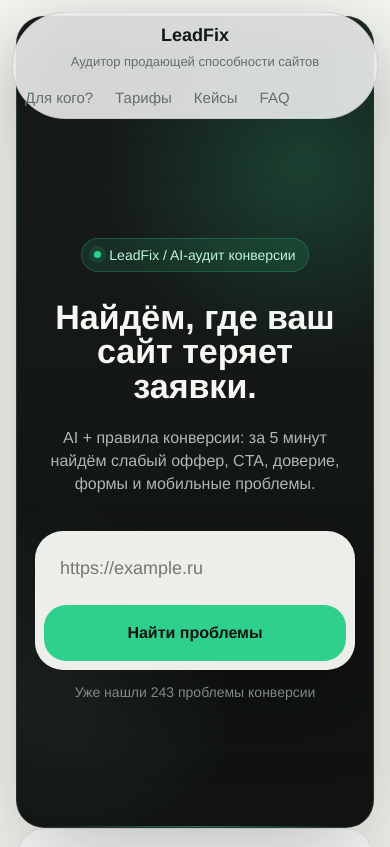
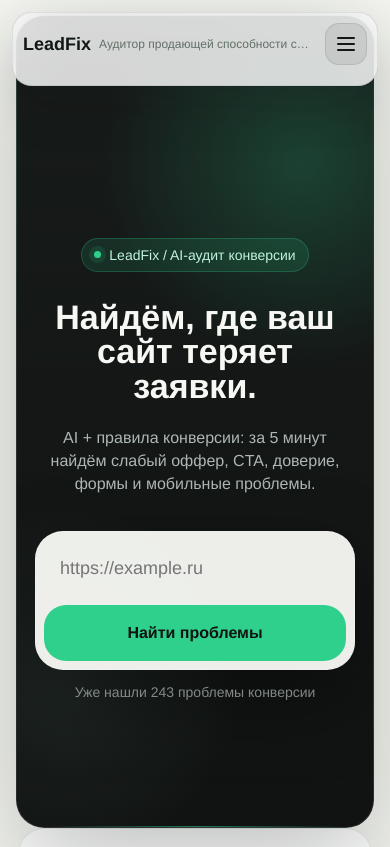
Before and after one commit to arefyevv/leadfix, a Next.js app: page / in a window 390 px wide. Shown: the top 847 px of the page. Built offline with nearby package versions, Linux system fonts and the light colour scheme.

Commit message:
Fix mobile header menu

```diff
--- a/app/globals.css
+++ b/app/globals.css
@@ -63,7 +63,11 @@
 .nav { display: flex; align-items: center; gap: 22px; margin-left: auto; }
 .nav a { color: var(--dark-muted); font-size: 15px; text-decoration: none; }
 .nav a:hover { color: var(--dark-ink); }
-.header__button, .report-button, .checkout-submit, .pdf-button {
+.menu-toggle,
+.nav__audit {
+  display: none;
+}
+.header__button, .nav__audit, .report-button, .checkout-submit, .pdf-button {
   border: 0;
   outline: none;
   transition: transform .2s ease, box-shadow .2s ease, background .2s ease;
@@ -76,6 +80,11 @@
   border-radius: 999px;
   font-size: 15px;
   font-weight: 700;
+}
+.header__button:active,
+.nav__audit:active,
+.menu-toggle:active {
+  transform: translateY(1px);
 }
 
 .hero, .analysis, .report, .checkout, .full-report {
@@ -672,10 +681,85 @@
 .final-cta h3 { margin: 0; font-size: clamp(28px, 4vw, 44px); line-height: 1.05; }
 
 @media (max-width: 760px) {
-  .header { top: 12px; width: calc(100% - 24px); flex-wrap: wrap; justify-content: center; padding: 12px; }
-  .brand { width: 100%; justify-content: center; flex-wrap: wrap; gap: 8px; text-align: center; }
-  .brand__descriptor { width: 100%; font-size: 13px; }
-  .nav { width: 100%; overflow-x: auto; justify-content: flex-start; scrollbar-width: none; }
+  .header {
+    top: 12px;
+    width: calc(100% - 24px);
+    display: grid;
+    grid-template-columns: 1fr auto;
+    gap: 10px;
+    padding: 10px;
+    border-radius: 20px;
+  }
+  .brand { justify-content: flex-start; gap: 8px; min-width: 0; }
+  .brand__descriptor {
+    overflow: hidden;
+    font-size: 12px;
+    text-overflow: ellipsis;
+    white-space: nowrap;
+  }
+  .menu-toggle {
+    width: 42px;
+    height: 42px;
+    display: inline-flex;
+    flex-direction: column;
+    align-items: center;
+    justify-content: center;
+    gap: 4px;
+    padding: 10px;
+    background: rgba(16, 19, 18, .08);
+    border: 1px solid rgba(17, 24, 21, .1);
+    border-radius: 14px;
+  }
+  .menu-toggle span {
+    width: 18px;
+    height: 2px;
+    display: block;
+    background: var(--dark-ink);
+    border-radius: 999px;
+  }
+  .nav {
+    grid-column: 1 / -1;
+    max-height: 0;
+    width: 100%;
+    display: grid;
+    gap: 6px;
+    margin: 0;
+    padding: 0;
+    overflow: hidden;
+    background: rgba(255, 255, 255, .74);
+    border: 0 solid rgba(17, 24, 21, .08);
+    border-radius: 18px;
+    opacity: 0;
+    pointer-events: none;
+    visibility: hidden;
+    transition: max-height .24s ease, opacity .2s ease, padding .2s ease, border-width .2s ease;
+  }
+  .nav.is-open {
+    max-height: 320px;
+    padding: 8px;
+    border-width: 1px;
+    opacity: 1;
+    pointer-events: auto;
+    visibility: visible;
+  }
+  .nav a,
+  .nav__audit {
+    min-height: 42px;
+    display: flex;
+    align-items: center;
+    padding: 0 12px;
+    border-radius: 12px;
+    font-size: 15px;
+  }
+  .nav a:hover {
+    background: rgba(16, 19, 18, .05);
+  }
+  .nav__audit {
+    justify-content: center;
+    color: #101312;
+    background: var(--accent);
+    font-weight: 800;
+  }
   .header__button { display: none; }
   .hero, .analysis, .report, .checkout, .full-report { padding: 164px 18px 36px; }
   .landing-flow { padding: 0 18px 56px; }
--- a/src/components/Header.tsx
+++ b/src/components/Header.tsx
@@ -1,23 +1,51 @@
+"use client";
+
+import { useState } from "react";
+
 type HeaderProps = {
   onAuditClick: () => void;
 };
 
 export function Header({ onAuditClick }: HeaderProps) {
+  const [menuOpen, setMenuOpen] = useState(false);
+
+  function handleAuditClick() {
+    setMenuOpen(false);
+    onAuditClick();
+  }
+
   return (
     <header className="header">
       <div className="brand">
-        <button className="logo" type="button" onClick={onAuditClick}>
+        <button className="logo" type="button" onClick={handleAuditClick}>
           LeadFix
         </button>
         <span className="brand__descriptor">Аудитор продающей способности сайтов</span>
       </div>
-      <nav className="nav" aria-label="Навигация">
-        <a href="#for">Для кого?</a>
-        <a href="#pricing">Тарифы</a>
-        <a href="#cases">Кейсы</a>
-        <a href="#faq">FAQ</a>
+
+      <button
+        className="menu-toggle"
+        type="button"
+        aria-label="Открыть меню"
+        aria-controls="site-nav"
+        aria-expanded={menuOpen}
+        onClick={() => setMenuOpen((current) => !current)}
+      >
+        <span />
+        <span />
+        <span />
+      </button>
+
+      <nav className={`nav ${menuOpen ? "is-open" : ""}`} id="site-nav" aria-label="Навигация">
+        <a href="#for" onClick={() => setMenuOpen(false)}>Для кого?</a>
+        <a href="#pricing" onClick={() => setMenuOpen(false)}>Тарифы</a>
+        <a href="#cases" onClick={() => setMenuOpen(false)}>Кейсы</a>
+        <a href="#faq" onClick={() => setMenuOpen(false)}>FAQ</a>
+        <button className="nav__audit" type="button" onClick={handleAuditClick}>
+          Проверить сайт
+        </button>
       </nav>
-      <button className="header__button" type="button" onClick={onAuditClick}>
+      <button className="header__button" type="button" onClick={handleAuditClick}>
         Проверить сайт
       </button>
     </header>
```
